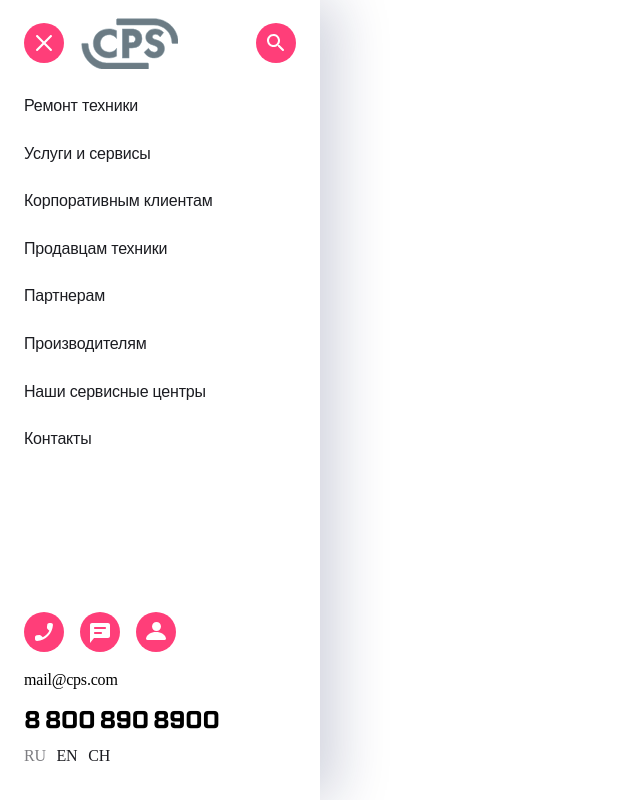
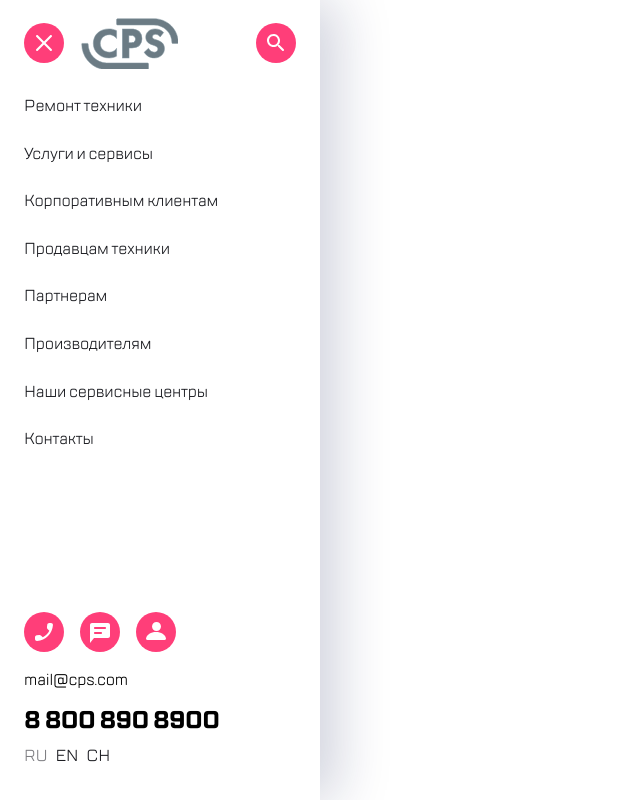
Before and after one commit to Iuliia-Karatetskaia/Iuliia-Karatetskaia.github.io, a plain HTML site: page second_part(aside)/aside.html in a window 1280 px wide. Shown: the whole page, without its empty margins (0-640 px from the left). Drawn offline with Linux system fonts and the light colour scheme.

Commit message:
Update style.css

```diff
--- a/second_part(aside)/style.css
+++ b/second_part(aside)/style.css
@@ -142,7 +142,7 @@ body{
 }
 
 .item{
-    font-family: "LakesRegular", sans-serif;
+    font-family: "LakesRegullar", sans-serif;
     font-size: 16px;
     line-height: 24px;
     letter-spacing: -0.20000000298023224px;
@@ -234,7 +234,7 @@ body{
 }
 
 .email{
-    font-family: "LakesRegular";
+    font-family: "LakesRegullar";
     font-size: 16px;
     line-height: 24px;
     letter-spacing: -0.20000000298023224px;
@@ -268,7 +268,7 @@ body{
 }
 
 .language{
-    font-family: "LakesRegular";
+    font-family: "LakesRegullar";
     font-size: 16px;
     line-height: 24px;
     letter-spacing: -0.2px;
```
